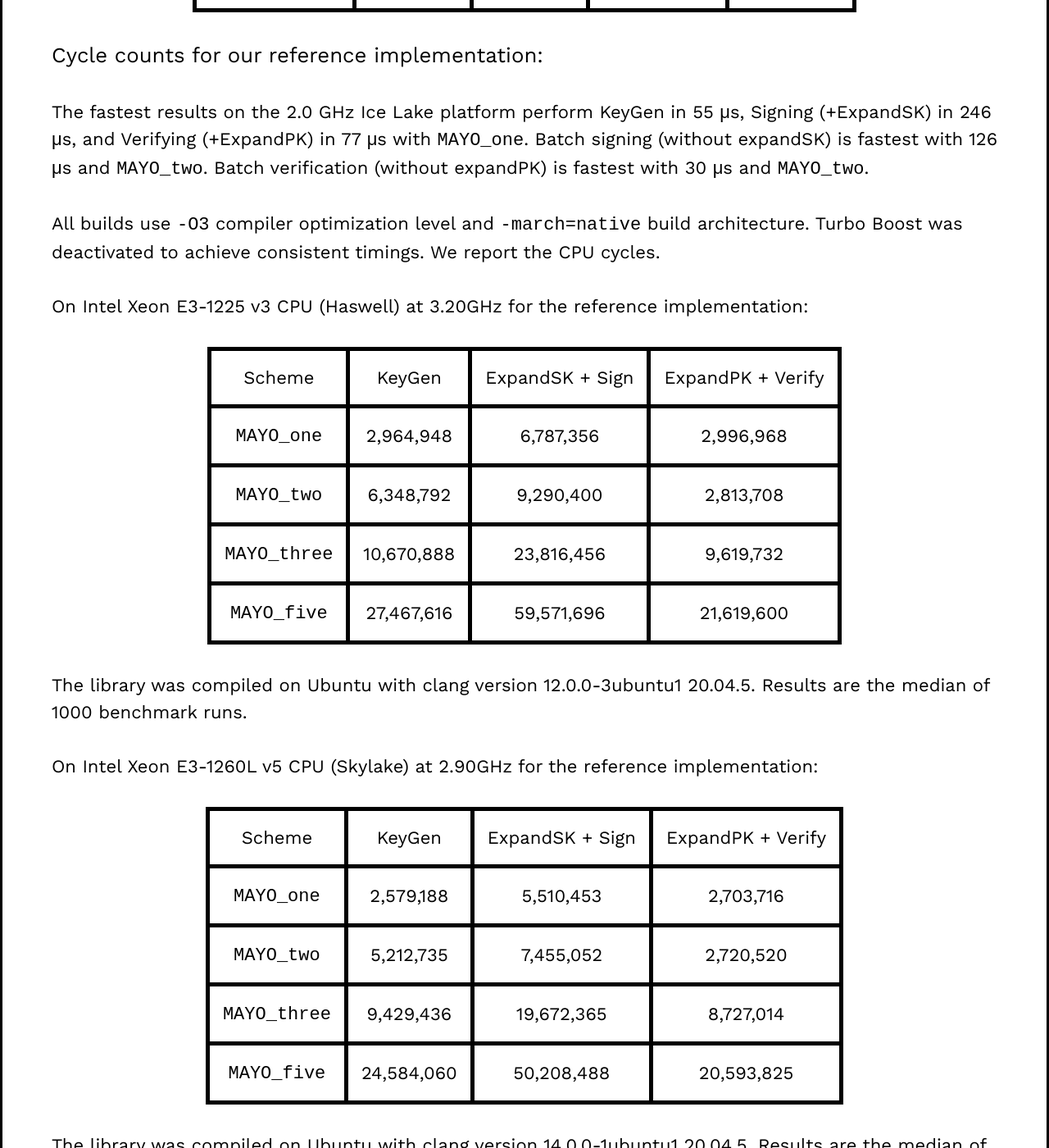
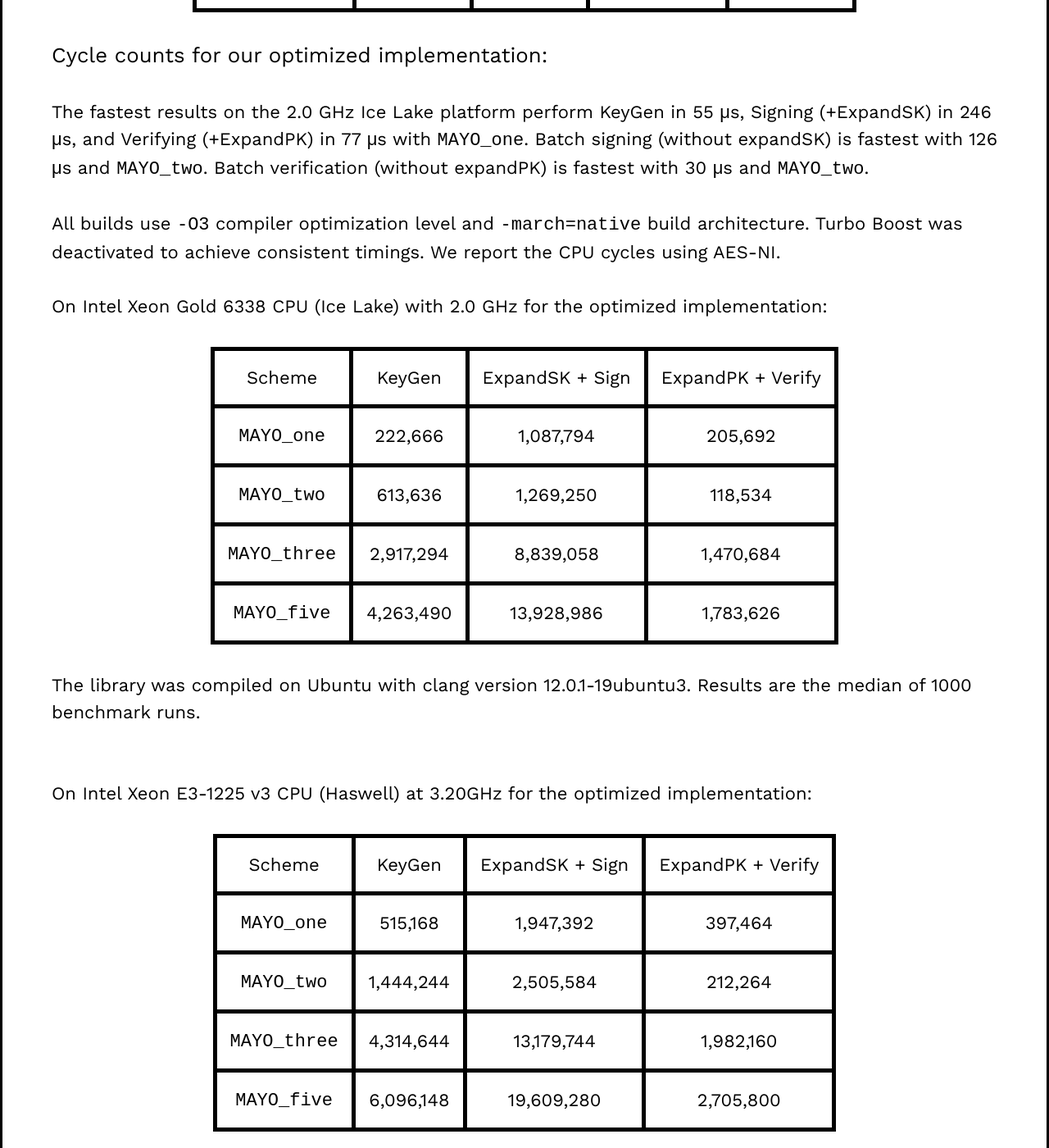
Before and after one commit to PQCMayo/MAYO-website, a Jekyll site: the page built from params.html, in a window 1280 px wide and 1400 px high, scrolled down 1148 px. Shown: the whole window at 82% size. Built offline with Jekyll 4.4.1, drawn with Linux system fonts in a browser that asks for light colours; some of the changed text lies outside the part shown.

Commit message:
Better format

```diff
--- a/params.html
+++ b/params.html
@@ -56,13 +56,13 @@ usemathjax: true
 </center>
 <br>
 
-	<h3>Cycle counts for our reference implementation:</h3>
+	<h3>Cycle counts for our optimized implementation:</h3>
   <br>
 	<p>The fastest results on the 2.0 GHz Ice Lake platform perform KeyGen in 55 μs, Signing (+ExpandSK) in 246 μs, and Verifying (+ExpandPK) in 77 μs with <code>MAYO_one</code>. Batch signing (without expandSK) is fastest with 126 μs and <code>MAYO_two</code>. Batch verification (without expandPK) is fastest with 30 μs and <code>MAYO_two</code>.</p>
 	<br>
-	<p>All builds use <code>-O3</code> compiler optimization level and <code>-march=native</code> build architecture. Turbo Boost was deactivated to achieve consistent timings. We report the CPU cycles.</p>
-	<br>
-	<p>On Intel Xeon E3-1225 v3 CPU (Haswell) at 3.20GHz for the reference implementation:</p>
+	<p>All builds use <code>-O3</code> compiler optimization level and <code>-march=native</code> build architecture. Turbo Boost was deactivated to achieve consistent timings. We report the CPU cycles using AES-NI.</p>
+<br>
+<p>On Intel Xeon Gold 6338 CPU (Ice Lake) with 2.0 GHz for the optimized implementation:</p>
 <br>
 <center>
 <table>
@@ -74,116 +74,33 @@ usemathjax: true
     </tr>
     <tr>
         <td><code>MAYO_one</td>
-        <td>2,964,948</td>
-        <td>6,787,356</td>
-        <td>2,996,968</td>
+        <td>222,666</td>
+        <td>1,087,794</td>
+        <td>205,692</td>
     </tr>
     <tr>
         <td><code>MAYO_two</td>
-        <td>6,348,792</td>
-        <td>9,290,400</td>
-        <td>2,813,708</td>
+        <td>613,636</td>
+        <td>1,269,250</td>
+        <td>118,534</td>
     </tr>
     <tr>
         <td><code>MAYO_three</td>
-        <td>10,670,888</td>
-        <td>23,816,456</td>
-        <td>9,619,732</td>
+        <td>2,917,294</td>
+        <td>8,839,058</td>
+        <td>1,470,684</td>
     </tr>
     <tr>
         <td><code>MAYO_five</td>
-        <td>27,467,616</td>
-        <td>59,571,696</td>
-        <td>21,619,600</td>
-    </tr>
-</table>
-</center>
-<br>
-<p>The library was compiled on Ubuntu with clang version 12.0.0-3ubuntu1 20.04.5. Results are the median of 1000 benchmark runs.</p>
-<br>
-<p>On Intel Xeon E3-1260L v5 CPU (Skylake) at 2.90GHz for the reference implementation:</p>
-<br>
-<center>
-<table>
-    <tr>
-        <td>Scheme</td>
-        <td>KeyGen</td>
-        <td>ExpandSK + Sign</td>
-        <td>ExpandPK + Verify</td>
-    </tr>
-    <tr>
-        <td><code>MAYO_one</td>
-        <td>2,579,188</td>
-        <td>5,510,453</td>
-        <td>2,703,716</td>
-    </tr>
-    <tr>
-        <td><code>MAYO_two</td>
-        <td>5,212,735</td>
-        <td>7,455,052</td>
-        <td>2,720,520</td>
-    </tr>
-    <tr>
-        <td><code>MAYO_three</td>
-        <td>9,429,436</td>
-        <td>19,672,365</td>
-        <td>8,727,014</td>
-    </tr>
-    <tr>
-        <td><code>MAYO_five</td>
-        <td>24,584,060</td>
-        <td>50,208,488</td>
-        <td>20,593,825</td>
-    </tr>
-</table>
-</center>
-<br>
-<p>The library was compiled on Ubuntu with clang version 14.0.0-1ubuntu1 20.04.5. Results are the median of 1000 benchmark runs.</p>
-<br>
-<p>On Intel Xeon Gold 6338 CPU (Ice Lake) with 2.0 GHz for the reference implementation:</p>
-<br>
-<center>
-<table>
-    <tr>
-        <td>Scheme</td>
-        <td>KeyGen</td>
-        <td>ExpandSK + Sign</td>
-        <td>ExpandPK + Verify</td>
-    </tr>
-    <tr>
-        <td><code>MAYO_one</td>
-        <td>2,507,492</td>
-        <td>5,569,740</td>
-        <td>2,472,986</td>
-    </tr>
-    <tr>
-        <td><code>MAYO_two</td>
-        <td>5,256,656</td>
-        <td>7,494,964</td>
-        <td>2,424,594</td>
-    </tr>
-    <tr>
-        <td><code>MAYO_three</td>
-        <td>9,063,206</td>
-        <td>19,164,488</td>
-        <td>9,687,716</td>
-    </tr>
-    <tr>
-        <td><code>MAYO_five</td>
-        <td>23,216,914</td>
-        <td>48,646,392</td>
-        <td>18,818,812</td>
+        <td>4,263,490</td>
+        <td>13,928,986</td>
+        <td>1,783,626</td>
     </tr>
 </table>
 </center>
 <br>
 <p>The library was compiled on Ubuntu with clang version 12.0.1-19ubuntu3. Results are the median of 1000 benchmark runs.</p>
 <br>
-<br>
-
-	<h3>Cycle counts for our optimized implementation:</h3>
-  <br>
-	<p>All builds use <code>-O3</code> compiler optimization level and <code>-march=native</code> build architecture. Turbo Boost was deactivated to achieve consistent timings. We report the CPU cycles using AES-NI.</p>
 	<br>
 	<p>On Intel Xeon E3-1225 v3 CPU (Haswell) at 3.20GHz for the optimized implementation:</p>
 <br>
@@ -262,44 +179,4 @@ usemathjax: true
 </center>
 <br>
 <p>The library was compiled on Ubuntu with clang version 14.0.0-1ubuntu1 20.04.5. Results are the median of 1000 benchmark runs.</p>
-<br>
-<p>On Intel Xeon Gold 6338 CPU (Ice Lake) with 2.0 GHz for the optimized implementation:</p>
-<br>
-<center>
-<table>
-    <tr>
-        <td>Scheme</td>
-        <td>KeyGen</td>
-        <td>ExpandSK + Sign</td>
-        <td>ExpandPK + Verify</td>
-    </tr>
-    <tr>
-        <td><code>MAYO_one</td>
-        <td>222,666</td>
-        <td>1,087,794</td>
-        <td>205,692</td>
-    </tr>
-    <tr>
-        <td><code>MAYO_two</td>
-        <td>613,636</td>
-        <td>1,269,250</td>
-        <td>118,534</td>
-    </tr>
-    <tr>
-        <td><code>MAYO_three</td>
-        <td>2,917,294</td>
-        <td>8,839,058</td>
-        <td>1,470,684</td>
-    </tr>
-    <tr>
-        <td><code>MAYO_five</td>
-        <td>4,263,490</td>
-        <td>13,928,986</td>
-        <td>1,783,626</td>
-    </tr>
-</table>
-</center>
-<br>
-<p>The library was compiled on Ubuntu with clang version 12.0.1-19ubuntu3. Results are the median of 1000 benchmark runs.</p>
-<br>
 </div>
```
